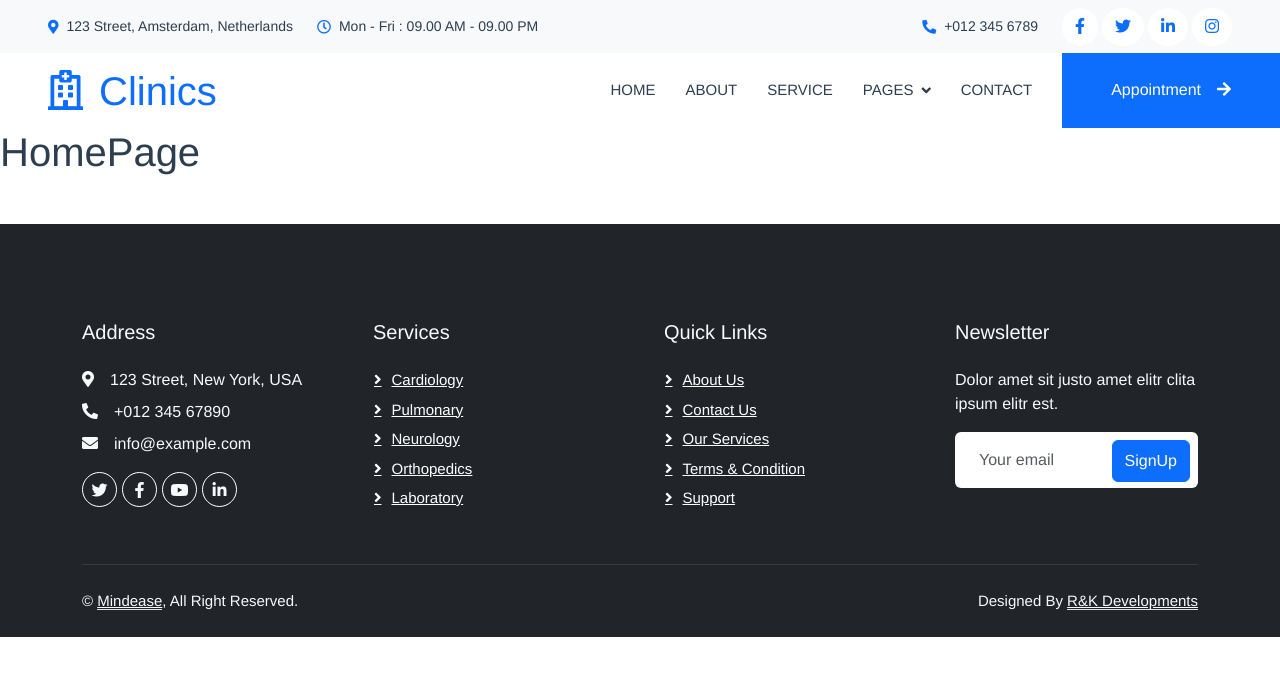
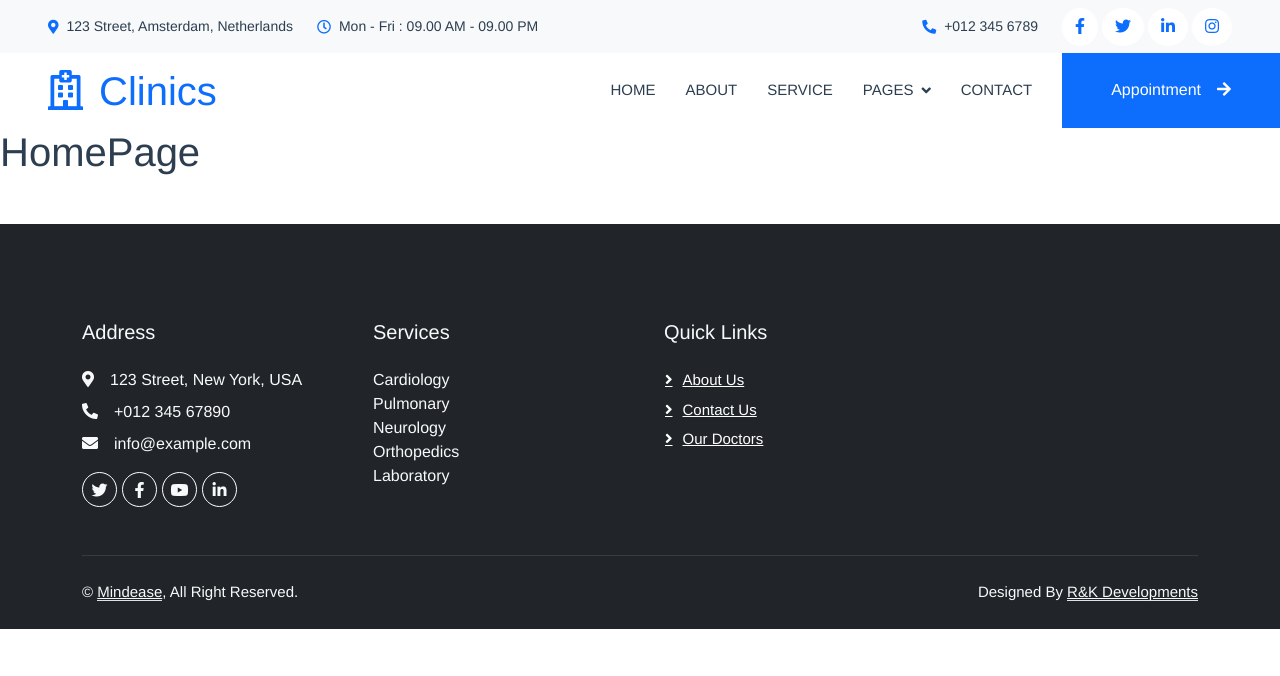
Before and after one commit to kaan302/Mindease, a Vue app in the folder client/: page /doctor-profile in a window 1280 px wide. Shown: the top 676 px of the page. Built offline with nearby package versions, Linux system fonts and the light colour scheme.

Commit message:
made changes footer

```diff
--- a/client/src/components/Footer/Footer.vue
+++ b/client/src/components/Footer/Footer.vue
@@ -17,28 +17,25 @@
         </div>
         <div class="col-lg-3 col-md-6">
           <h5 class="text-light mb-4">Services</h5>
-          <a class="btn btn-link" href="">Cardiology</a>
-          <a class="btn btn-link" href="">Pulmonary</a>
-          <a class="btn btn-link" href="">Neurology</a>
-          <a class="btn btn-link" href="">Orthopedics</a>
-          <a class="btn btn-link" href="">Laboratory</a>
+          <div class="services-footer">
+            <a>Cardiology</a>
+            <br>
+            <a>Pulmonary</a>
+            <br>
+            <a>Neurology</a>
+            <br>
+            <a>Orthopedics</a>
+            <br>
+            <a>Laboratory</a>
+          </div>
         </div>
         <div class="col-lg-3 col-md-6">
           <h5 class="text-light mb-4">Quick Links</h5>
-          <a class="btn btn-link" href="">About Us</a>
-          <a class="btn btn-link" href="">Contact Us</a>
-          <a class="btn btn-link" href="">Our Services</a>
-          <a class="btn btn-link" href="">Terms & Condition</a>
-          <a class="btn btn-link" href="">Support</a>
+          <router-link to="about" class="btn btn-link">About Us</router-link>
+          <router-link to="#" class="btn btn-link">Contact Us</router-link>
+          <router-link to="find-doctor" class="btn btn-link">Our Doctors</router-link>
         </div>
-        <div class="col-lg-3 col-md-6">
-          <h5 class="text-light mb-4">Newsletter</h5>
-          <p>Dolor amet sit justo amet elitr clita ipsum elitr est.</p>
-          <div class="position-relative mx-auto" style="max-width: 400px;">
-            <input class="form-control border-0 w-100 py-3 ps-4 pe-5" type="text" placeholder="Your email">
-            <button type="button" class="btn btn-primary py-2 position-absolute top-0 end-0 mt-2 me-2">SignUp</button>
-          </div>
-        </div>
+
       </div>
     </div>
     <div class="container">
```
